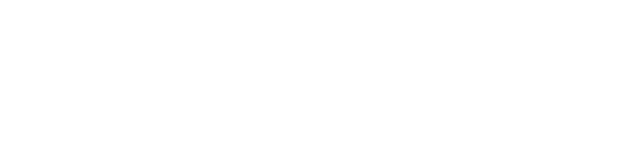
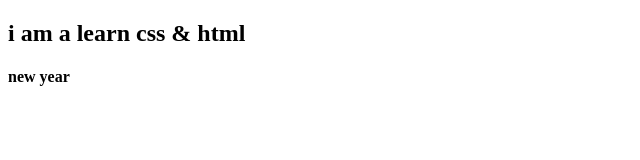
Before and after one commit to shohag1994/my-4th-repo, a plain HTML site: page index.html in a window 1280 px wide. Shown: the whole page, without its empty margins (0-640 px from the left). Drawn offline with Linux system fonts and the light colour scheme.

Commit message:
header change

```diff
--- a/index.html
+++ b/index.html
@@ -6,6 +6,7 @@
     <title>my-4th-repo</title>
 </head>
 <body>
-
+    <h2> i am a learn css & html</h2>
+    <h4> new year</h4>
 </body>
 </html>
```
